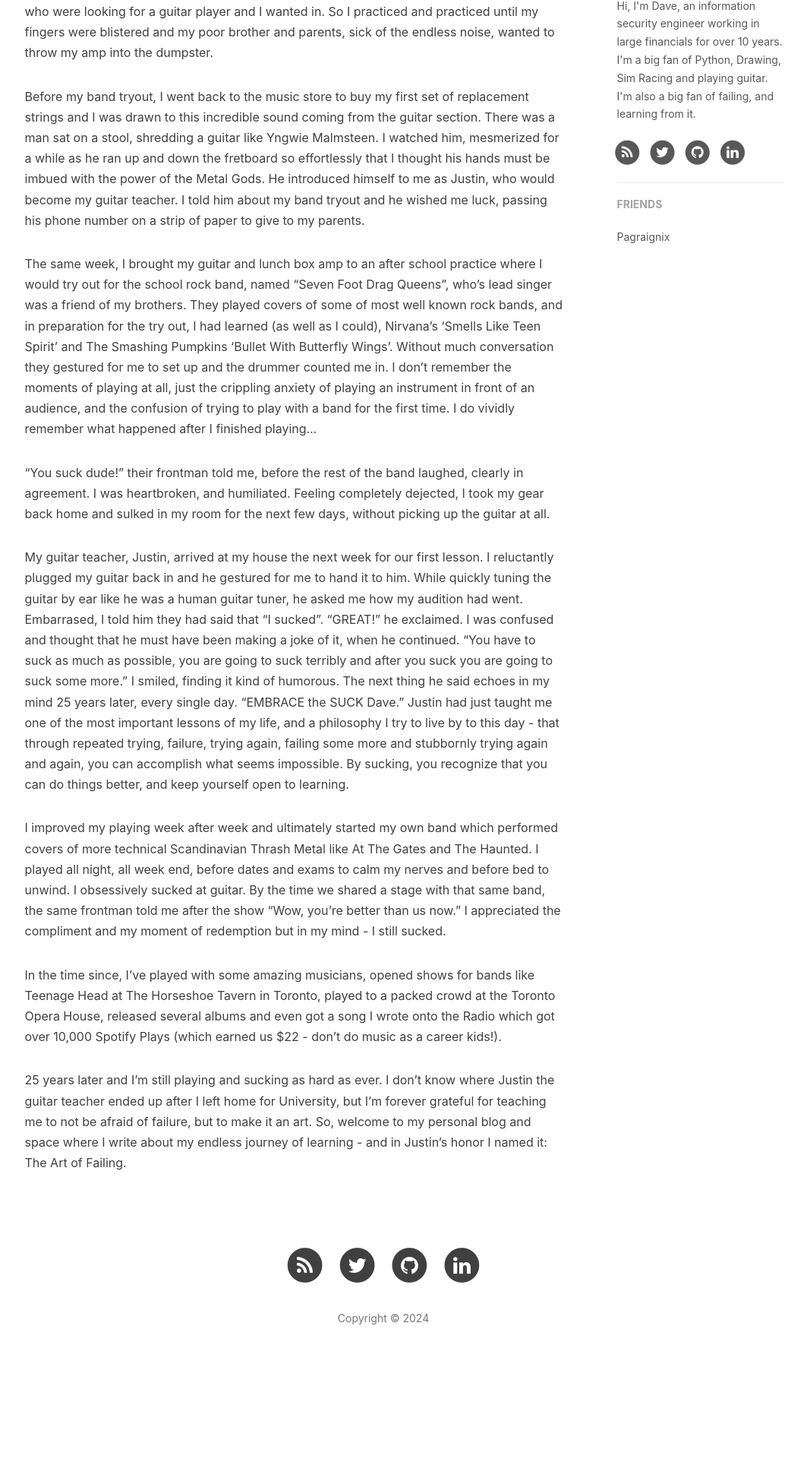
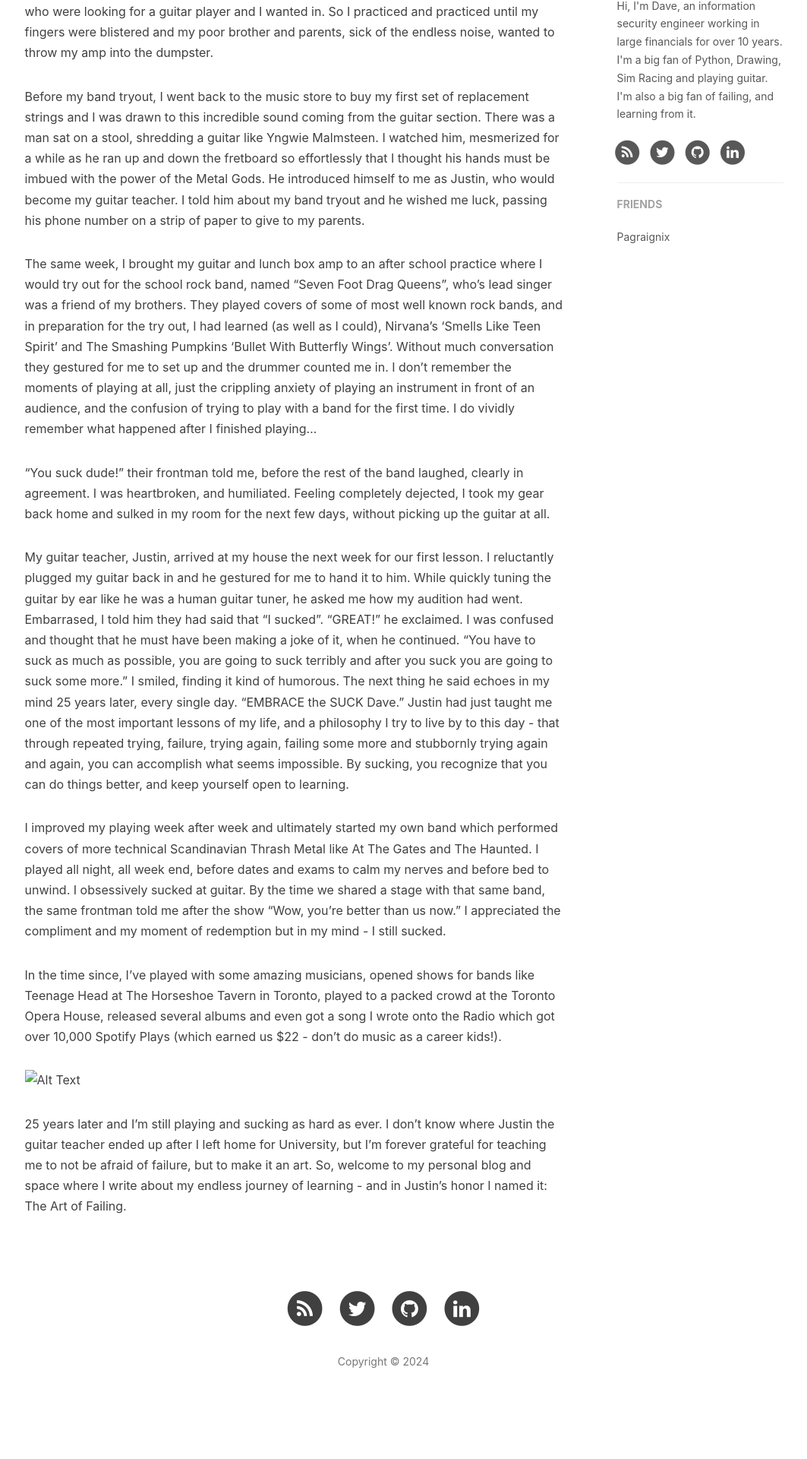
Before and after one commit to ropeadope62/ropeadope62.github.io, a Jekyll site: the page built from art.html, in a window 1280 px wide. Shown: the part 729-2649 px from the top of the page at 76% size, without its empty margins (135-1198 px from the left). Built offline with Jekyll 4.4.1, drawn with Linux system fonts in a browser that asks for light colours; nearby versions of some CDN libraries; comment, search, counter and statistics services are not loaded; before the commit the page ends 2591 px from its top, so only the background shows below that; grey boxes are pictures that could not be loaded.

Commit message:
picture for about

```diff
--- a/_includes/about/en.md
+++ b/_includes/about/en.md
@@ -15,4 +15,6 @@ I improved my playing week after week and ultimately started my own band which p
 
 In the time since, I've played with some amazing musicians, opened shows for bands like Teenage Head at The Horseshoe Tavern in Toronto, played to a packed crowd at the Toronto Opera House, released several albums and even got a song I wrote onto the Radio which got over 10,000 Spotify Plays (which earned us $22 - don't do music as a career kids!).
 
+![Alt Text](/dchorseshoe.png)
+
 25 years later and I'm still playing and sucking as hard as ever. I don't know where Justin the guitar teacher ended up after I left home for University, but I'm forever grateful for teaching me to not be afraid of failure, but to make it an art. So, welcome to my personal blog and space where I write about my endless journey of learning - and in Justin's honor I named it: The Art of Failing.
```
Also changed, not shown: _includes/about/dchorseshoe.png (added).
